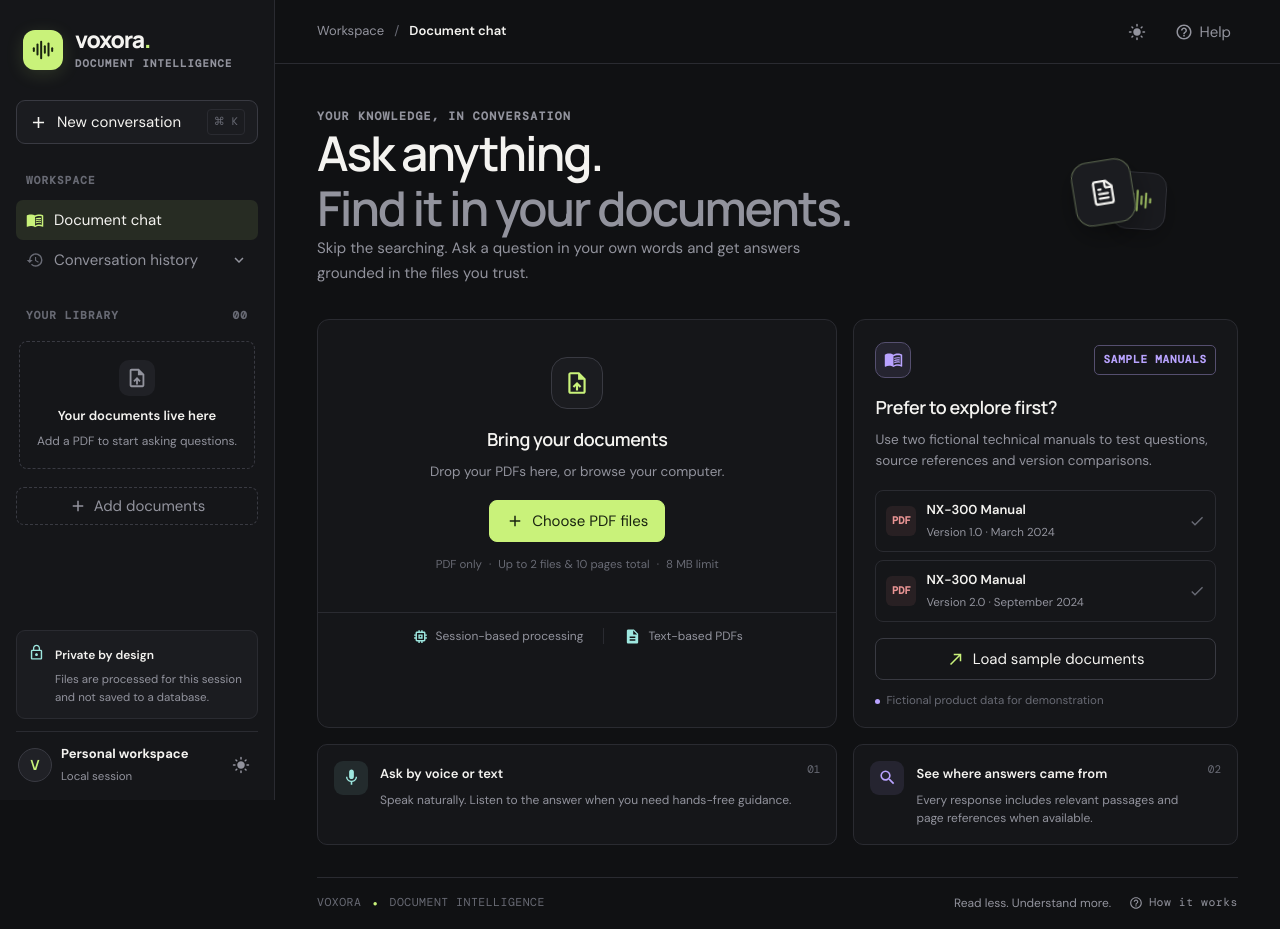
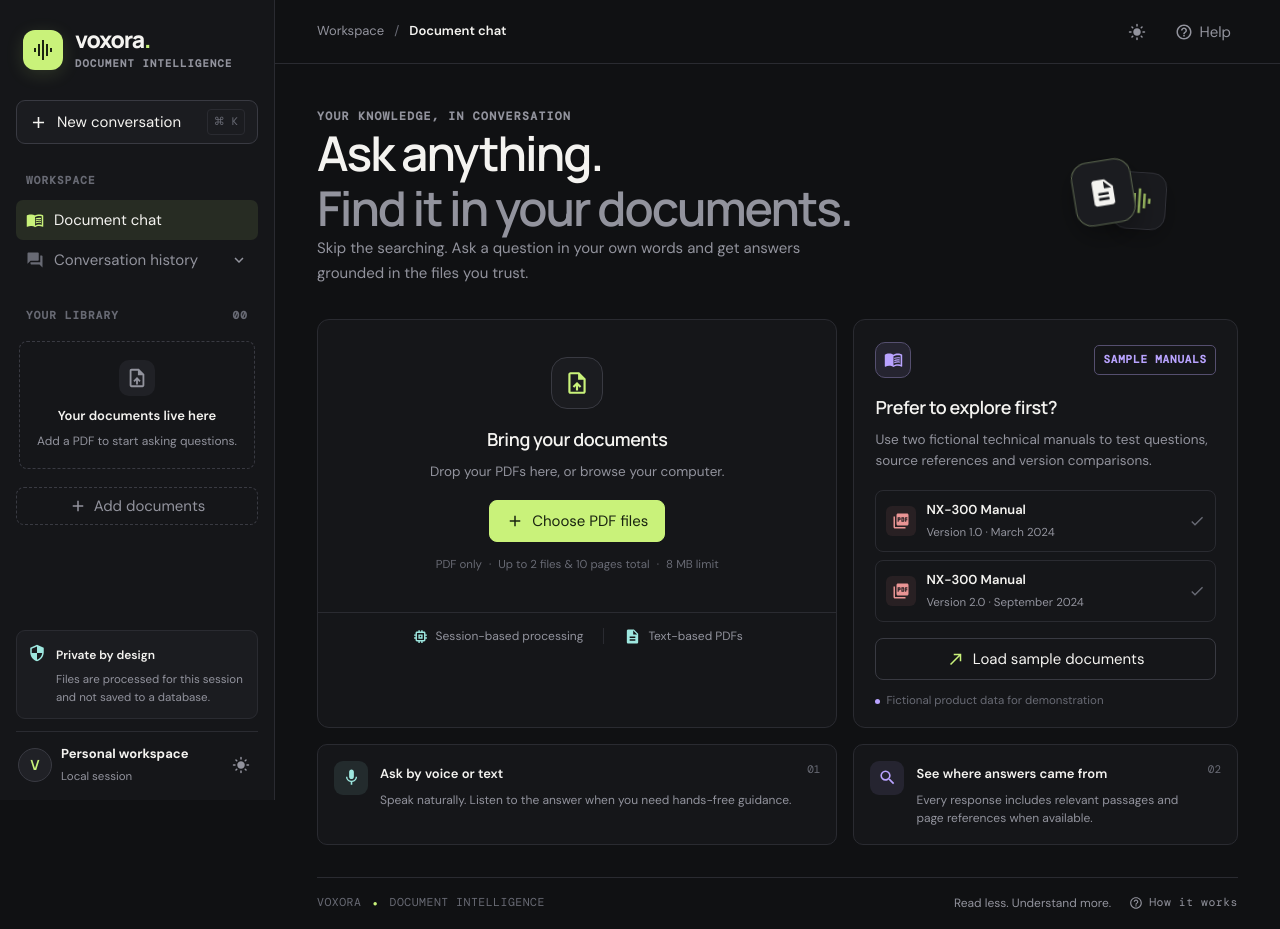
Before and after one commit to sage9705/voxora, a Next.js app: page / in a window 1280 px wide. Built offline with nearby package versions, Linux system fonts and the light colour scheme; a web font is replaced by a local one.

Commit message:
feat: replace all remaining icons with Google Material UI icons

```diff
--- a/components/ChatArea.tsx
+++ b/components/ChatArea.tsx
@@ -1,10 +1,11 @@
 'use client';
 
 import { useEffect, useRef } from 'react';
-import { AudioLines } from 'lucide-react';
 import {
+  MdBolt,
   MdDeleteOutline,
-  MdHistory,
+  MdForum,
+  MdGraphicEq,
   MdMenuBook,
   MdNorthEast,
   MdPerson,
@@ -235,7 +236,7 @@ export function ChatArea({
             className="h-[33px] flex items-center gap-1.5 border border-transparent rounded-md bg-transparent text-muted text-xs px-2.5 transition-[border-color,background,color] duration-150 hover:border-muted-2 hover:bg-panel-soft hover:text-text max-[760px]:text-[0px] max-[760px]:gap-0 max-[760px]:px-1.5 [&_svg]:max-[760px]:w-[17px] [&_svg]:max-[760px]:h-[17px]"
             onClick={onToggleHistory}
           >
-            <MdHistory size={16} /> History
+            <MdForum size={16} /> History
           </button>
           <button
             className="grid place-items-center w-[30px] h-[30px] border border-transparent rounded-[7px] bg-transparent text-muted hover:border-line hover:bg-panel-soft hover:text-text transition-colors"
@@ -251,7 +252,7 @@ export function ChatArea({
         {!messages.length ? (
           <div className="max-w-[620px] mx-auto mt-5 mb-0 text-center max-[760px]:mt-3.5">
             <div className="h-14 w-14 grid place-items-center rounded-[18px] border border-line-strong bg-panel-raised text-accent mx-auto mb-4">
-              <AudioLines size={27} />
+              <MdGraphicEq size={30} />
             </div>
             <h2 className="font-heading font-semibold text-[22px] tracking-[-0.7px] mt-0 mb-2.5">
               Let&apos;s find something.
@@ -289,7 +290,7 @@ export function ChatArea({
                   }`}
                 >
                   {message.role === 'assistant' ? (
-                    <AudioLines size={17} />
+                    <MdGraphicEq size={20} />
                   ) : (
                     <MdPerson size={18} />
                   )}
@@ -312,18 +313,18 @@ export function ChatArea({
                         </span>
                         {message.latencyMs !== undefined && (
                           <span
-                            className="py-[3px] px-[7px] border border-line rounded text-[11px] text-muted"
+                            className="py-[3px] px-[7px] border border-line rounded text-[11px] text-muted inline-flex items-center gap-1"
                             title="Processing latency"
                           >
-                            ⚡ {message.latencyMs}ms
+                            <MdBolt size={13} className="text-accent" /> {message.latencyMs}ms
                           </span>
                         )}
                         {message.audioLatencyMs !== undefined && (
                           <span
-                            className="py-[3px] px-[7px] border border-line rounded text-[11px] text-muted"
+                            className="py-[3px] px-[7px] border border-line rounded text-[11px] text-muted inline-flex items-center gap-1"
                             title="Question to first audible answer"
                           >
-                            🔊 {message.audioLatencyMs}ms to audio
+                            <MdVolumeUp size={13} className="text-accent" /> {message.audioLatencyMs}ms to audio
                           </span>
                         )}
                         {message.usage &&
@@ -392,7 +393,7 @@ export function ChatArea({
             {asking && (
               <div className="flex items-start gap-[13px] max-[760px]:gap-2.5">
                 <div className="h-[34px] w-[34px] flex-[0_0_34px] rounded-[10px] grid place-items-center text-[13px] font-bold max-[760px]:h-[30px] max-[760px]:w-[30px] max-[760px]:flex-[0_0_30px] bg-accent text-accent-ink">
-                  <AudioLines size={17} />
+                  <MdGraphicEq size={20} />
                 </div>
                 <div className="flex-1 min-w-0">
                   <div className="min-h-[26px] flex flex-wrap items-center gap-x-2.5 gap-y-2 mb-1.5">
--- a/components/Composer.tsx
+++ b/components/Composer.tsx
@@ -3,6 +3,7 @@
 import {
   MdAutorenew,
   MdFactCheck,
+  MdKeyboardReturn,
   MdMic,
   MdMicOff,
   MdNorthEast,
@@ -52,11 +53,10 @@ export function Composer({
       >
         <button
           type="button"
-          className={`h-9 w-9 flex-[0_0_36px] border-0 rounded-lg grid place-items-center transition-[background,color] duration-150 ${
-            listening
+          className={`h-9 w-9 flex-[0_0_36px] border-0 rounded-lg grid place-items-center transition-[background,color] duration-150 ${listening
               ? 'text-[#ff7979] bg-[#ff79791a] animate-[recordPulse_1.2s_infinite]'
               : 'bg-transparent text-muted hover:bg-panel-soft hover:text-accent'
-          }`}
+            }`}
           onClick={onToggleVoice}
           title={listening ? 'Stop voice input' : 'Ask by voice'}
         >
@@ -87,8 +87,11 @@ export function Composer({
         </button>
       </form>
       <div className="flex items-center justify-between text-[11.5px] max-[760px]:text-[10.5px] text-muted-2 mt-[9px]">
-        <span>
-          <span className="border border-line-strong py-0.5 px-[5px] rounded font-mono text-[11px]">↵</span> to ask
+        <span className="flex items-center gap-1.5">
+          <span className="inline-flex items-center justify-center border border-line-strong py-0.5 px-[5px] rounded text-muted-2">
+            <MdKeyboardReturn size={11} />
+          </span>{' '}
+          to ask
         </span>
         <span className="flex items-center gap-1.5 [&>svg]:text-cyan">
           <MdFactCheck size={14} /> Answers are grounded in your loaded files
--- a/components/PageHeading.tsx
+++ b/components/PageHeading.tsx
@@ -1,7 +1,7 @@
 'use client';
 
 import { useEffect, useRef } from 'react';
-import { AudioLines, FileText } from 'lucide-react';
+import { MdDescription, MdGraphicEq } from 'react-icons/md';
 import gsap from 'gsap';
 
 export function PageHeading() {
@@ -143,14 +143,14 @@ export function PageHeading() {
             ref={cardVoiceRef}
             title="Voice assistance"
           >
-            <AudioLines size={28} />
+            <MdGraphicEq size={32} />
           </div>
           <div
             className="absolute w-[58px] h-[62px] rounded-2xl bg-panel-raised border border-[color-mix(in_srgb,var(--accent)_25%,var(--line-strong))] grid place-items-center shadow-[0_10px_28px_rgba(0,0,0,0.35)] [transform-origin:center_center] [will-change:transform,opacity] text-text"
             ref={cardDocRef}
             title="Document intelligence"
           >
-            <FileText size={26} />
+            <MdDescription size={30} />
           </div>
         </div>
       </div>
--- a/components/Sidebar.tsx
+++ b/components/Sidebar.tsx
@@ -1,16 +1,17 @@
 'use client';
 
-import { AudioLines } from 'lucide-react';
 import {
   MdAdd,
   MdClose,
   MdDarkMode,
   MdDescription,
-  MdHistory,
+  MdForum,
+  MdGraphicEq,
   MdKeyboardArrowDown,
   MdLightMode,
-  MdLockOutline,
   MdMenuBook,
+  MdPictureAsPdf,
+  MdSecurity,
   MdUploadFile,
 } from 'react-icons/md';
 import type { ChatMessage, DocumentRecord } from '@/lib/types';
@@ -50,7 +51,7 @@ export function Sidebar({
     <aside className="w-[var(--sidebar)] flex-[0_0_var(--sidebar)] h-screen sticky top-0 flex flex-col border-r border-line bg-panel pt-[27px] px-4 pb-3.5 z-[5] max-[760px]:relative max-[760px]:w-full max-[760px]:h-auto max-[760px]:p-[14px_16px] max-[760px]:border-r-0 max-[760px]:border-b max-[760px]:grid max-[760px]:grid-cols-[1fr_auto] max-[760px]:gap-x-2.5">
       <div className="flex items-center gap-3 pb-[27px] px-[7px] max-[760px]:p-0 max-[760px]:col-start-1 max-[760px]:row-start-1">
         <div className="h-10 w-10 rounded-xl bg-accent text-accent-ink grid place-items-center shadow-[0_4px_18px_color-mix(in_srgb,var(--accent)_14%,transparent)] max-[760px]:h-9 max-[760px]:w-9">
-          <AudioLines size={22} strokeWidth={2.2} />
+          <MdGraphicEq size={24} />
         </div>
         <div>
           <div className="font-heading font-extrabold text-[23px] tracking-[-1.2px] leading-[1.1] max-[760px]:text-[20px]">
@@ -80,7 +81,7 @@ export function Sidebar({
         className="h-10 flex items-center gap-2.5 px-2.5 text-muted border-0 bg-transparent rounded-[7px] text-left text-[13.5px] transition-[background,color] duration-150 hover:text-text hover:bg-panel-raised max-[760px]:hidden group w-full"
         onClick={onToggleHistory}
       >
-        <MdHistory size={18} className="text-muted-2 group-hover:text-text" /> Conversation history{' '}
+        <MdForum size={18} className="text-muted-2 group-hover:text-text" /> Conversation history{' '}
         <MdKeyboardArrowDown
           size={18}
           className={`ml-auto transition-transform ${showHistory ? 'rotate-180' : ''}`}
@@ -115,7 +116,7 @@ export function Sidebar({
             key={doc.id}
           >
             <div className="w-8 h-9 flex-[0_0_32px] border border-[color-mix(in_srgb,#f18181_28%,var(--line))] bg-[color-mix(in_srgb,#f18181_9%,var(--panel))] text-[#e99494] grid place-items-center rounded-[6px]">
-              <MdDescription size={19} />
+              <MdPictureAsPdf size={19} />
             </div>
             <div className="min-w-0 flex-1">
               <div
@@ -168,7 +169,7 @@ export function Sidebar({
       <div className="flex-1 min-h-[15px] max-[760px]:hidden" />
       <div className="flex items-start gap-2.5 p-[11px] border border-line rounded-[9px] bg-panel-raised mb-3 max-[760px]:hidden">
         <div className="text-cyan pt-0.5">
-          <MdLockOutline size={17} />
+          <MdSecurity size={18} />
         </div>
         <div>
           <strong className="text-xs font-semibold">Private by design</strong>
--- a/components/WelcomeGrid.tsx
+++ b/components/WelcomeGrid.tsx
@@ -10,6 +10,7 @@ import {
   MdMenuBook,
   MdMic,
   MdNorthEast,
+  MdPictureAsPdf,
   MdSearch,
   MdUploadFile,
 } from 'react-icons/md';
@@ -107,8 +108,8 @@ export function WelcomeGrid({
         </p>
         <div className="flex flex-col gap-2 mb-4">
           <div className="flex items-center gap-2.5 border border-line rounded-lg p-[9px_10px] [&>svg]:text-muted-2">
-            <div className="h-[30px] w-[30px] rounded-[6px] grid place-items-center bg-[#ee8b8b16] text-[#e99494] font-mono font-semibold text-[10.5px]">
-              PDF
+            <div className="h-[30px] w-[30px] rounded-[6px] grid place-items-center bg-[#ee8b8b16] text-[#e99494]">
+              <MdPictureAsPdf size={18} />
             </div>
             <div className="flex flex-col gap-[3px] flex-1 text-left">
               <strong className="text-[13px] font-semibold text-text">NX-300 Manual</strong>
@@ -117,8 +118,8 @@ export function WelcomeGrid({
             <MdCheck size={16} />
           </div>
           <div className="flex items-center gap-2.5 border border-line rounded-lg p-[9px_10px] [&>svg]:text-muted-2">
-            <div className="h-[30px] w-[30px] rounded-[6px] grid place-items-center bg-[#ee8b8b16] text-[#e99494] font-mono font-semibold text-[10.5px]">
-              PDF
+            <div className="h-[30px] w-[30px] rounded-[6px] grid place-items-center bg-[#ee8b8b16] text-[#e99494]">
+              <MdPictureAsPdf size={18} />
             </div>
             <div className="flex flex-col gap-[3px] flex-1 text-left">
               <strong className="text-[13px] font-semibold text-text">NX-300 Manual</strong>
--- a/package.json
+++ b/package.json
@@ -16,7 +16,6 @@
     "@tailwindcss/postcss": "^4.3.3",
     "groq-sdk": "^0.30.0",
     "gsap": "^3.15.0",
-    "lucide-react": "^0.468.0",
     "next": "^15.5.0",
     "pdf-parse": "1.1.1",
     "postcss": "^8.5.30",
```
Also changed, not shown: 1 other file (tests, documents, lock files or other folders).
